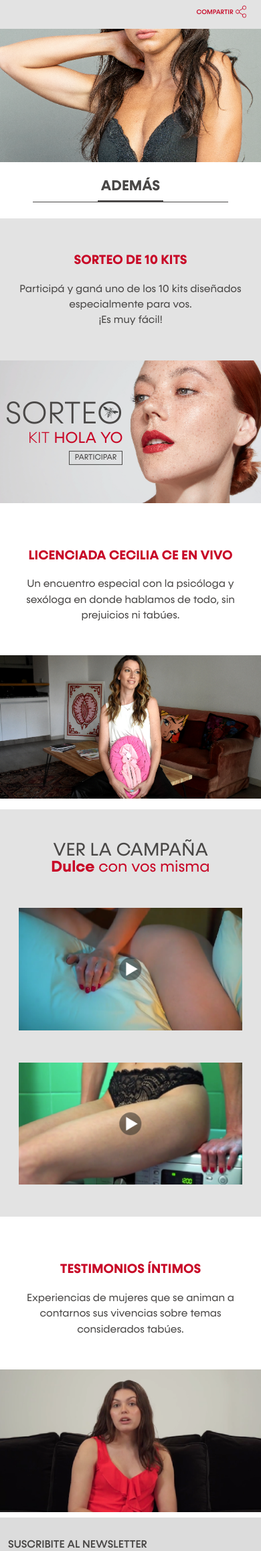
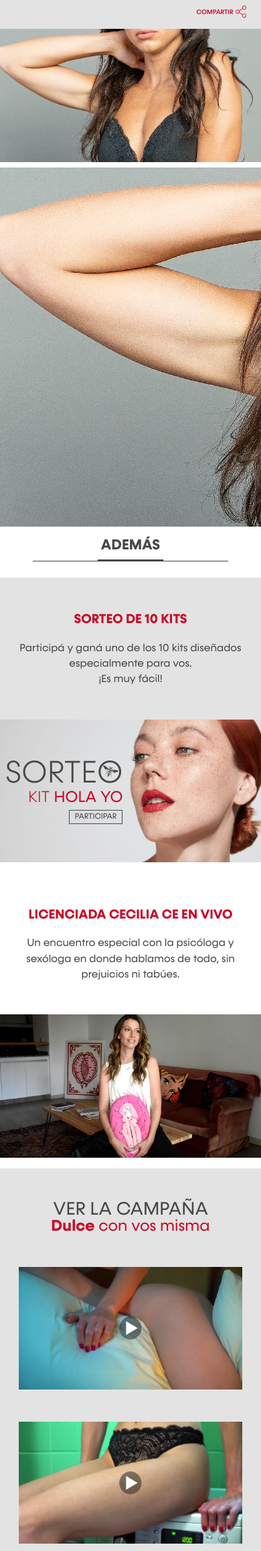
Before and after one commit to jonwilm/dulcecarola, a Django app: page /estadisticas in a window 390 px wide; the page is wider, and only the part inside the window is pictured. Shown: the part 576-2891 px from the top of that part at 67% size. Run offline with Django 3.2, Linux system fonts and the light colour scheme; some libraries are stand-ins or nearby versions.

Commit message:
intro estadisticas

```diff
--- a/templates/estadisticas.html
+++ b/templates/estadisticas.html
@@ -25,6 +25,15 @@
     </div>
   </div>
 </div>
+<div class="sec-estadisticas-02">
+  <div class="row">
+    <div class="col-12 col-md-4">
+      <img src="{% static 'assets/images/estadisticas/img-01.png' %}" alt="">
+    </div>
+    <div class="col-12 col-md-4"></div>
+    <div class="col-12 col-md-4"></div>
+  </div>
+</div>
 
 {% include 'partials/separador.html' with textSeparador='ADEMÁS' %}
 
```
